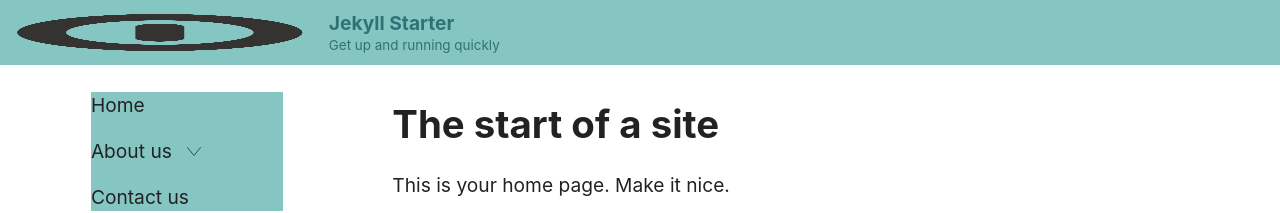
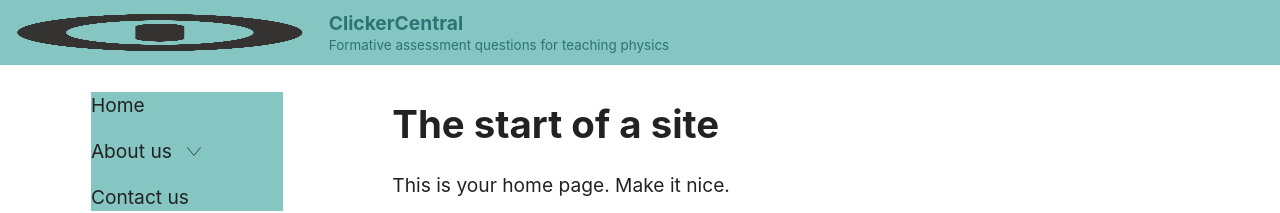
Before and after one commit to ibeatty/clickercentral, a Jekyll site: the page built from index.md, in a window 1280 px wide. Shown: the top 213 px of the page. Built offline with Jekyll 4.4.1, drawn with Linux system fonts in a browser that asks for light colours; some of the changed lines change nothing that is shown.

Commit message:
Changed some site-level metadata.

```diff
--- a/_data/settings.yml
+++ b/_data/settings.yml
@@ -3,13 +3,13 @@
 # {{ site.data.settings.name }}
 
 # The main name of your site
-name: "Jekyll Starter"
+name: "ClickerCentral"
 
 # A tagline for your site, often shown with the name
-tagline: "Get up and running quickly"
+tagline: "Formative assessment questions for teaching physics"
 
 # A description of your site, e.g. for social-media snippets
-description: "This is a website for our team."
+description: "An archive of Assessing-to-Learn (A2L) formative assessment questions from the UMass Physics Education Research Group (UMPERG)"
 
 # The main language of your site. Use the IANA language subtag.
 # See https://www.iana.org/assignments/language-subtag-registry/language-subtag-registry
@@ -23,10 +23,10 @@ image: "avatar.png"
 logo: "logo.png"
 
 # The final, canonical address of your live site
-url: "http://example.com"
+url: "http://ibeatty.github.io/clickercentral"
 
 # Your Google Analytics ID, if you're using Google Analytics
-google-analytics-id: "UA-00000000-0"
+# google-analytics-id: "UA-00000000-0"
 
 # Your email address, e.g. for the contact form to use
-email: "info@example.com"
+email: "idbeatty@uncg.edu"
```
